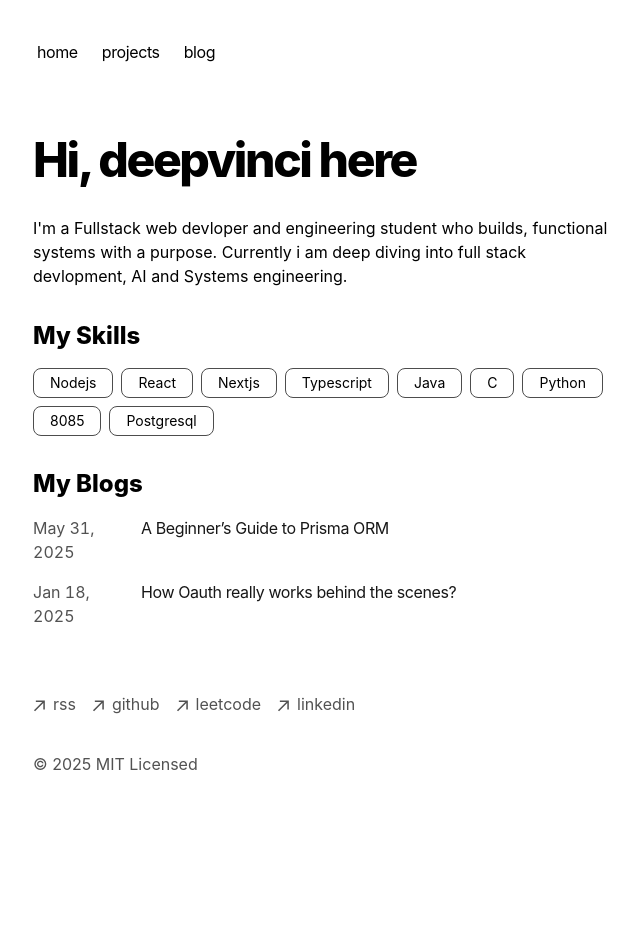
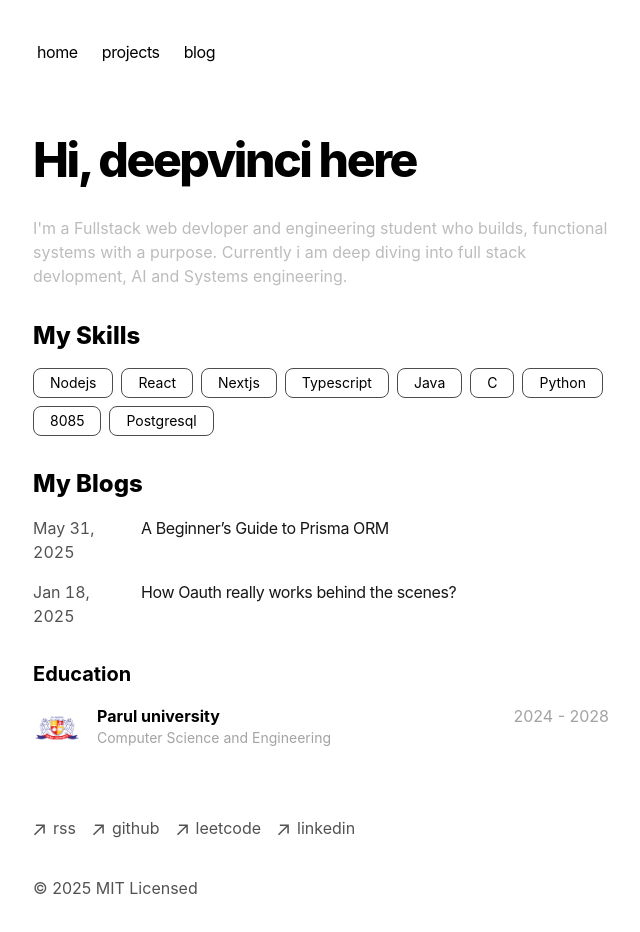
Before and after one commit to deep-vinci/portfolio, a Next.js app: page / in a window 1280 px wide. Shown: the top 932 px of the page, without its empty margins (319-959 px from the left). Before the commit the page ends 840 px from the top, so only its background shows below. Built offline with nearby package versions, Linux system fonts and the light colour scheme.

Commit message:
feat: add education component

```diff
--- /dev/null
+++ b/app/components/education.tsx
@@ -0,0 +1,17 @@
+export default function Education() {
+    return (
+        <>
+            <h2 className="text-xl font-bold">Education</h2>
+            <div className="flex justify-start gap-4 my-4">
+                <div className="bg-[url('/uni.png')] size-12 bg-cover rounded-lg"></div>
+                <div>
+                    <h3 className="font-bold">Parul university</h3>
+                    <p className="text-sm text-[#a3a3a3]">
+                        Computer Science and Engineering
+                    </p>
+                </div>
+                <div className="text-[#a3a3a3] ml-auto mr-0">2024 - 2028</div>
+            </div>
+        </>
+    );
+}
--- a/app/page.tsx
+++ b/app/page.tsx
@@ -1,5 +1,7 @@
 import { BlogPosts } from "app/components/posts";
 import Skills from "./components/skills";
+import Education from "./components/education";
+import Projects from "./components/projects";
 
 export default function Page() {
     return (
@@ -7,7 +9,7 @@ export default function Page() {
             <h1 className="mb-8 text-5xl font-extrabold tracking-tighter">
                 Hi, deepvinci here
             </h1>
-            <p className="mb-4">
+            <p className="mb-4 text-md text-[#bcbcbc]">
                 {`I'm a Fullstack web devloper  and engineering student who builds, functional systems with a purpose. Currently i am deep diving
                 into full stack devlopment, AI and Systems engineering.`}
             </p>
@@ -18,6 +20,10 @@ export default function Page() {
             <div className="my-8">
                 <BlogPosts />
             </div>
+
+            <div className="my-8">
+                <Education />
+            </div>
         </section>
     );
 }
```
